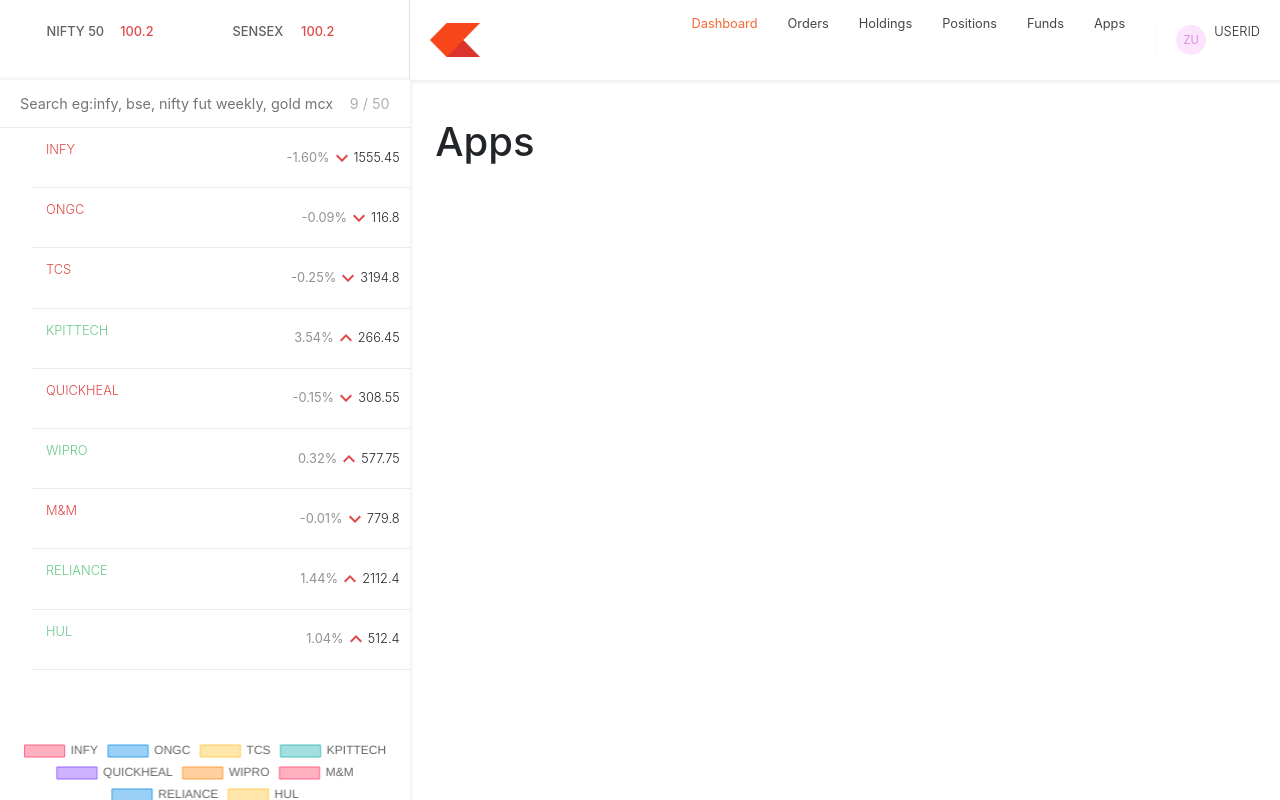
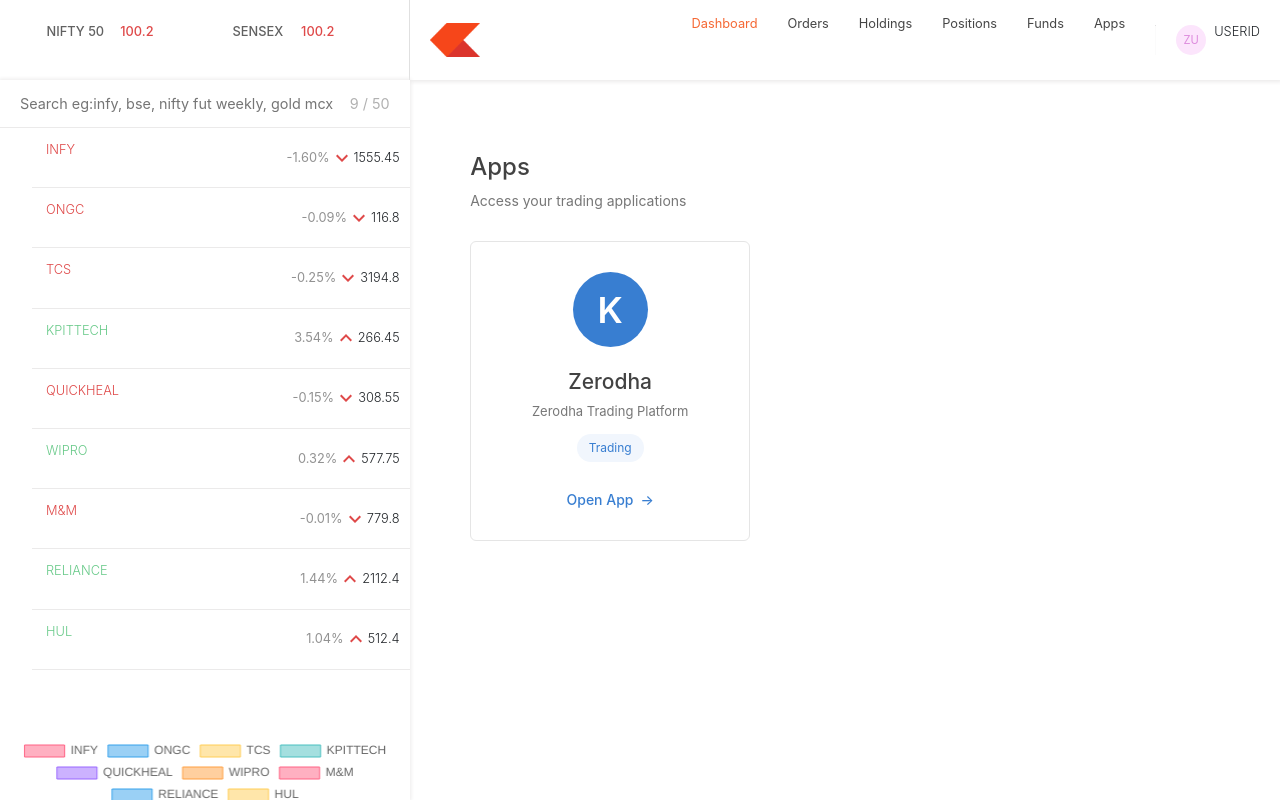
Before and after one commit to SWEETKANUDO/Zerodha, a React (Vite) app in the folder dashboard/: page /apps in a window 1280 px wide. Built offline with nearby package versions, Linux system fonts and the light colour scheme.

Commit message:
Update Apps page

```diff
--- a/dashboard/src/App.css
+++ b/dashboard/src/App.css
@@ -841,3 +841,193 @@ hr {
 .action:hover {
   background-color: rgb(212, 212, 212);
 }
+
+
+/* =========================
+   APPS PAGE
+========================= */
+
+.apps-page {
+    padding: 35px;
+    background: #fff;
+    min-height: 100vh;
+}
+
+
+/* HEADER */
+
+.apps-header {
+    margin-bottom: 30px;
+}
+
+.apps-header h2 {
+    margin: 0;
+    font-size: 24px;
+    font-weight: 500;
+    color: #424242;
+}
+
+.apps-header p {
+    margin-top: 8px;
+    color: #777;
+    font-size: 14px;
+}
+
+
+/* GRID */
+
+.apps-grid {
+    display: flex;
+    flex-wrap: wrap;
+    gap: 25px;
+}
+
+
+/* KITE CARD */
+
+.kite-card {
+    width: 280px;
+    min-height: 300px;
+
+    border: 1px solid #e5e5e5;
+    border-radius: 6px;
+
+    background: #fff;
+
+    padding: 30px 25px;
+
+    cursor: pointer;
+
+    transition: all 0.25s ease;
+
+    display: flex;
+    flex-direction: column;
+    align-items: center;
+
+    text-align: center;
+}
+
+
+/* HOVER */
+
+.kite-card:hover {
+    transform: translateY(-4px);
+
+    border-color: #d8d8d8;
+
+    box-shadow:
+        0 8px 25px rgba(0, 0, 0, 0.08);
+}
+
+
+/* KITE LOGO */
+
+.kite-logo {
+    width: 75px;
+    height: 75px;
+
+    border-radius: 50%;
+
+    background: #387ed1;
+
+    display: flex;
+    align-items: center;
+    justify-content: center;
+
+    margin-bottom: 22px;
+}
+
+.kite-logo span {
+    color: white;
+    font-size: 36px;
+    font-weight: 600;
+}
+
+
+/* INFO */
+
+.kite-info h3 {
+    margin: 0;
+
+    font-size: 21px;
+    font-weight: 500;
+
+    color: #424242;
+}
+
+.kite-info p {
+    margin: 8px 0 12px;
+
+    font-size: 13px;
+
+    color: #777;
+}
+
+
+/* TAG */
+
+.kite-type {
+    display: inline-block;
+
+    padding: 5px 12px;
+
+    border-radius: 20px;
+
+    background: #f1f6fd;
+
+    color: #387ed1;
+
+    font-size: 12px;
+}
+
+
+/* OPEN BUTTON */
+
+.open-app {
+    margin-top: auto;
+
+    width: 100%;
+
+    padding-top: 20px;
+
+    color: #387ed1;
+
+    font-size: 14px;
+
+    font-weight: 500;
+}
+
+.open-app span {
+    margin-left: 7px;
+
+    transition: margin-left 0.2s ease;
+}
+
+.kite-card:hover .open-app span {
+    margin-left: 13px;
+}
+
+
+/* =========================
+   MOBILE
+========================= */
+
+@media (max-width: 600px) {
+
+    .apps-page {
+        padding: 20px 15px;
+    }
+
+    .apps-header h2 {
+        font-size: 21px;
+    }
+
+    .apps-grid {
+        justify-content: center;
+    }
+
+    .kite-card {
+        width: 100%;
+        max-width: 330px;
+    }
+}
--- a/dashboard/src/components/Apps.jsx
+++ b/dashboard/src/components/Apps.jsx
@@ -1,7 +1,56 @@
 import React from "react";
+import '../app.css'
 
 const Apps = () => {
-    return <h1>Apps</h1>;
+    const openKite = () => {
+        window.open(
+            "https://zerodha-tau-ten.vercel.app/",
+            "_blank"
+        );
+    };
+
+    return (
+        <div className="apps-page">
+
+            <div className="apps-header">
+                <h2>Apps</h2>
+                <p>
+                    Access your trading applications
+                </p>
+            </div>
+
+            <div className="apps-grid">
+
+                <div
+                    className="kite-card"
+                    onClick={openKite}
+                >
+                    <div className="kite-logo">
+                        <span>K</span>
+                    </div>
+
+                    <div className="kite-info">
+                        <h3>Zerodha</h3>
+
+                        <p>
+                            Zerodha Trading Platform
+                        </p>
+
+                        <span className="kite-type">
+                            Trading
+                        </span>
+                    </div>
+
+                    <div className="open-app">
+                        Open App
+                        <span>→</span>
+                    </div>
+                </div>
+
+            </div>
+
+        </div>
+    );
 };
 
 export default Apps;
```
